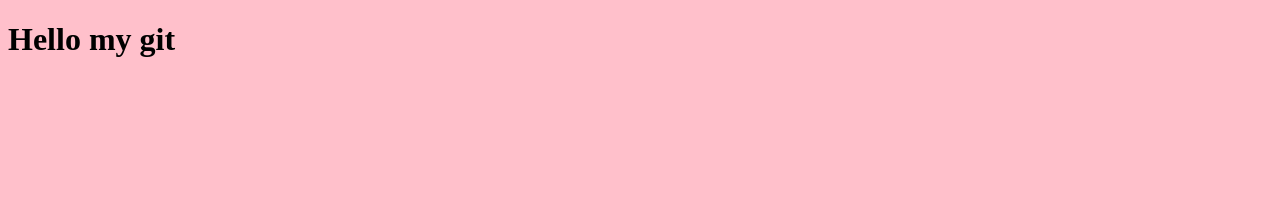
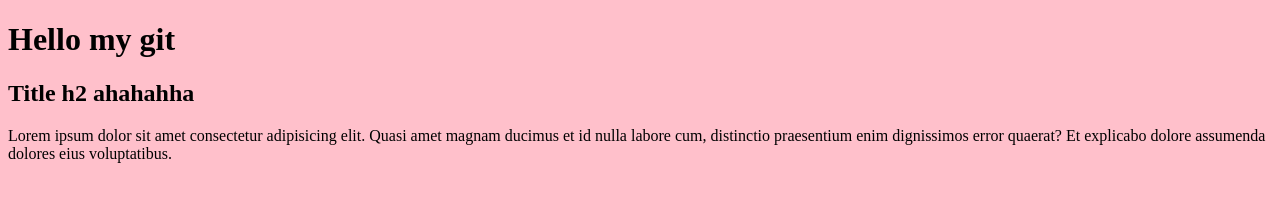
Before and after one commit to vetaluga/branch, a plain HTML site: page index.html in a window 1280 px wide. Drawn offline with Linux system fonts and the light colour scheme.

Commit message:
add more info for main page

```diff
--- a/index.html
+++ b/index.html
@@ -9,7 +9,8 @@
 <body>
 
     <h1>Hello my git</h1>
+    <h2>Title h2 ahahahha</h2>
 
-
+    <p>Lorem ipsum dolor sit amet consectetur adipisicing elit. Quasi amet magnam ducimus et id nulla labore cum, distinctio praesentium enim dignissimos error quaerat? Et explicabo dolore assumenda dolores eius voluptatibus.</p>
 </body>
 </html>
```
